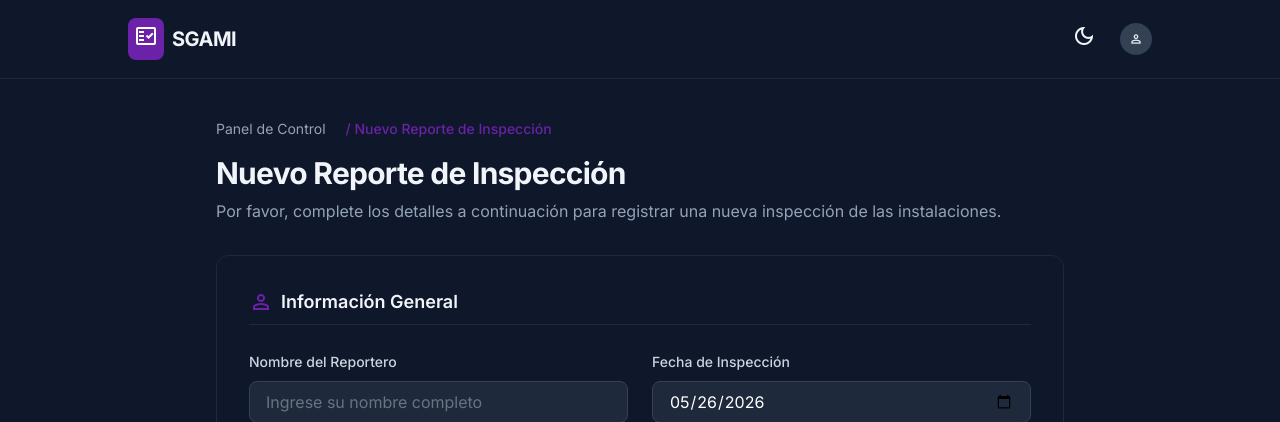
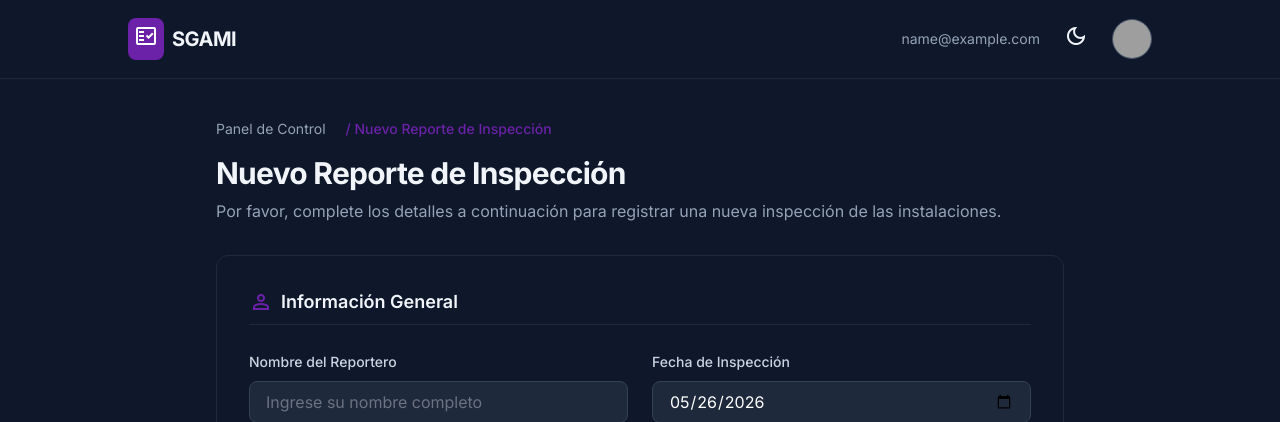
Before and after one commit to CarlaBl/vinculacionEmpresarial2007, a PHP site: page /index.php in a window 1280 px wide. Shown: the top 422 px of the page. Run offline with PHP 8.4, Linux system fonts and the light colour scheme; the visitor is signed in with stand-in values (Sample User, id 1); data that the repository does not hold is empty; some libraries are stand-ins or nearby versions; grey boxes are pictures that could not be loaded.

Commit message:
agregue al front para que muestre el usurio con el que ingresaste

```diff
--- a/panel/index.php
+++ b/panel/index.php
@@ -152,6 +152,7 @@ $prioridad = [
                     <p class="text-sm text-slate-500 dark:text-slate-400">Sistema de Gestión Administrativa de Mantenimiento Institucional</p>
                 </div>
                 <div class="flex items-center gap-4">
+                    <p class="text-sm text-slate-500 dark:text-slate-400"><?= htmlspecialchars($_SESSION['email']) ?></p>
                     <a class="p-2 rounded-full hover:bg-slate-100 dark:hover:bg-slate-800 transition-colors"
                         href="?mode=<?php echo (isset($_SESSION['mode']) && $_SESSION['mode'] === 'dark') ? 'light' : 'dark'; ?>" id="theme-toggle">
                         <span class="material-symbols-outlined">dark_mode</span>
--- a/registro/index.php
+++ b/registro/index.php
@@ -60,13 +60,17 @@ require_once 'session.php';
                 <span class="font-bold text-xl tracking-tight">SGAMI</span></span>
             </div>
             <div class="flex items-center gap-4">
-                <a class="p-2 rounded-full hover:bg-slate-100 dark:hover:bg-slate-800 transition-colors"
-                    href="?mode=<?php echo (isset($_SESSION['mode']) && $_SESSION['mode'] === 'dark') ? 'light' : 'dark'; ?>">
-                    <span class="material-symbols-outlined">dark_mode</span>
-                </a>
-                <div class="h-8 w-8 rounded-full bg-slate-200 dark:bg-slate-700 flex items-center justify-center">
-                    <span class="material-symbols-outlined text-sm">person</span>
-                </div>
+                    <p class="text-sm text-slate-500 dark:text-slate-400"><?= htmlspecialchars($_SESSION['email']) ?></p>
+                    <a class="p-2 rounded-full hover:bg-slate-100 dark:hover:bg-slate-800 transition-colors"
+                        href="?mode=<?php echo (isset($_SESSION['mode']) && $_SESSION['mode'] === 'dark') ? 'light' : 'dark'; ?>" id="theme-toggle">
+                        <span class="material-symbols-outlined">dark_mode</span>
+                    </a>
+
+                    <div
+                        class="w-10 h-10 rounded-full bg-slate-200 dark:bg-slate-700 flex items-center justify-center overflow-hidden border border-slate-300 dark:border-slate-600">
+                        <img alt="Avatar de usuario" class="w-full h-full object-cover"
+                            src="https://upload.wikimedia.org/wikipedia/commons/c/ca/Escudo-UNAM-escalable.svg" />
+                    </div>
             </div>
         </div>
     </nav>
```
Also changed, not shown: seguimiento/index.php (+10 -7 lines), 8 other files.
